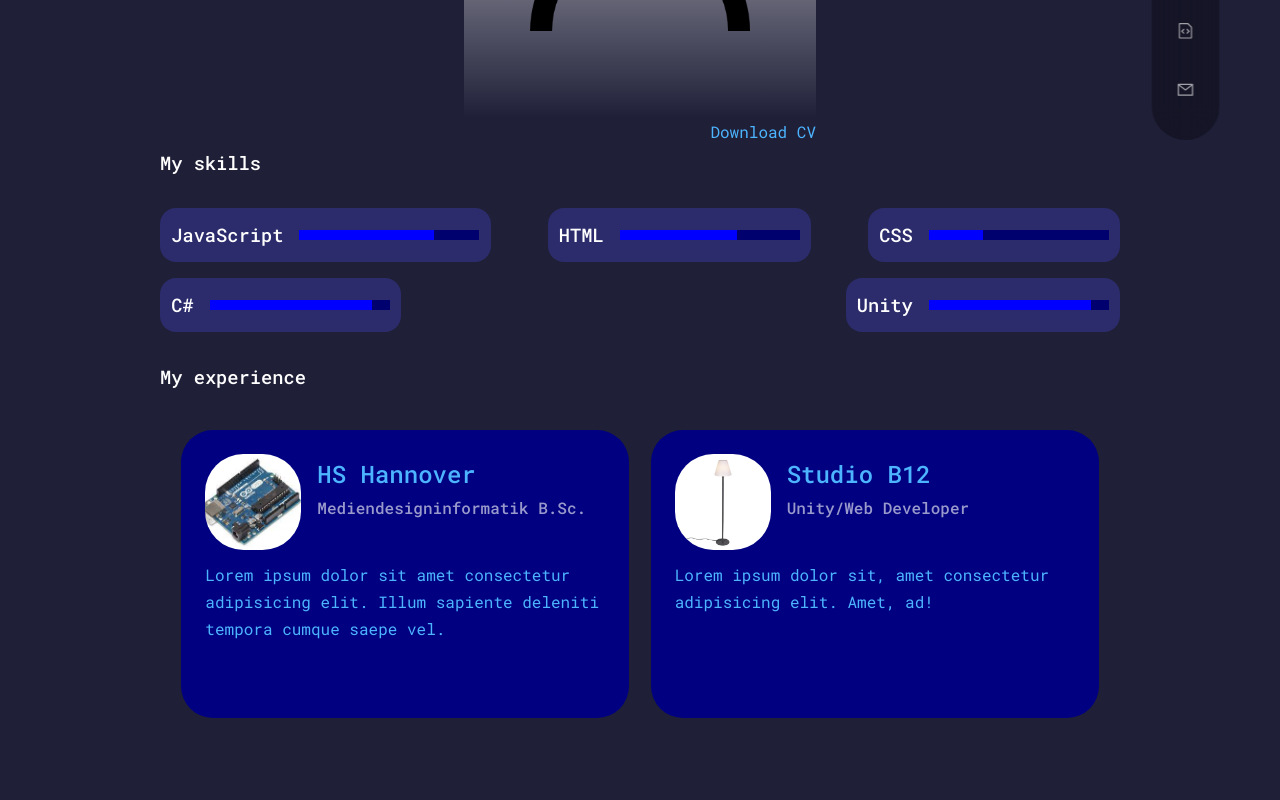
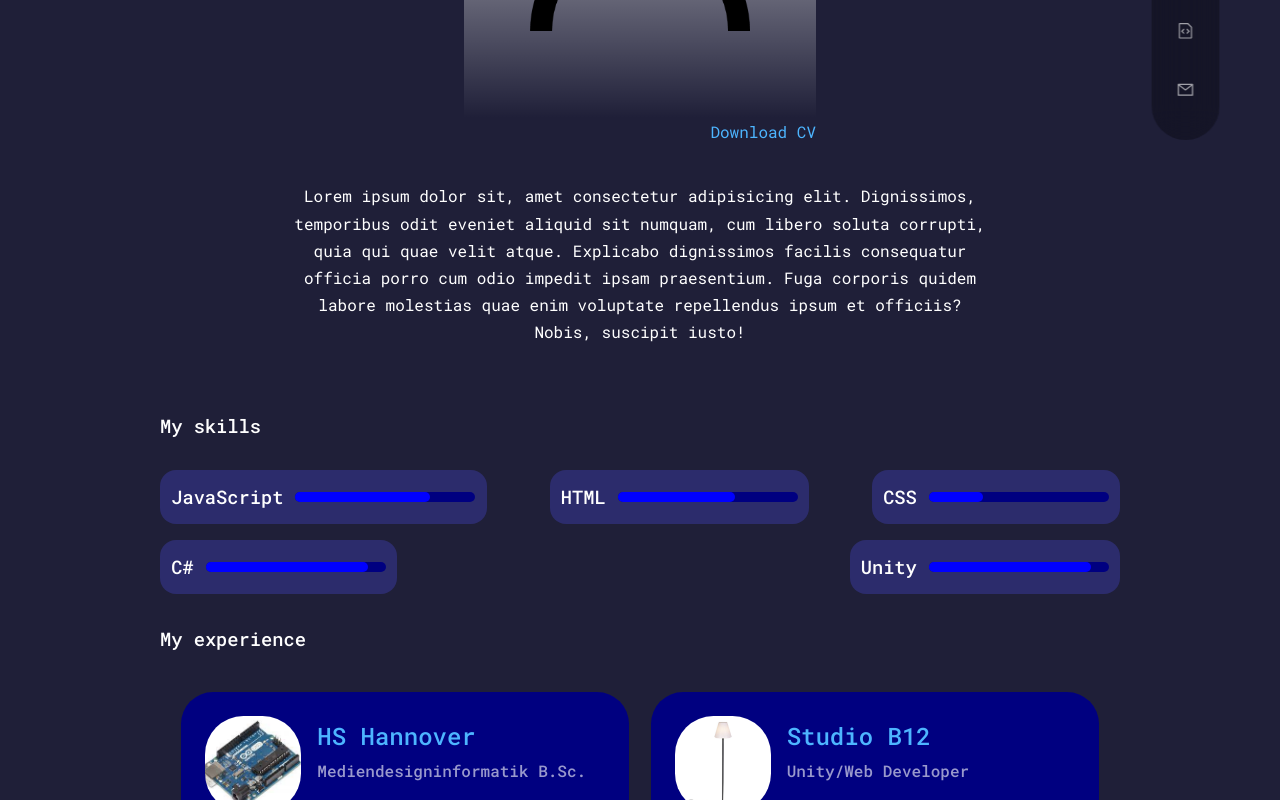
Before and after one commit to RegitGit/react-portfolio, a React (Create React App) app: page / in a window 1280 px wide. Shown: the part 628-1428 px from the top of the page. Built offline with nearby package versions, Linux system fonts and the light colour scheme.

Commit message:
about css + text

```diff
--- a/src/components/about/About.jsx
+++ b/src/components/about/About.jsx
@@ -56,12 +56,16 @@ const experienceData = [
 
 var firstTimeViewed = false;
 var firstTimeViewedEx = false;
+var firstTimeViewedSkills = false;
 
 const About = () => {
   const [ ref, inView, entry ] = useInView({
     rootMargin: "-250px",
   });
   const [ refEx, inViewEx, entryEx ] = useInView({
+    rootMargin: "-150px",
+  });
+  const [ refSkills, inViewSkills, entrySkills ] = useInView({
     rootMargin: "-150px",
   });
 
@@ -98,6 +102,17 @@ const About = () => {
     });
   }
 
+  if (inViewSkills && !firstTimeViewedSkills) {
+    firstTimeViewedSkills = true;
+
+    let children = entrySkills.target.children;
+    for (let i = 0; i < children.length; i++) {
+      const child = children[i];
+      const bg = child.querySelector(".skills__barFG");
+      bg.style.width = "100%";
+    }
+  }
+
   return (
     <section id='about'>
       <div className="image__container">
@@ -106,19 +121,26 @@ const About = () => {
           <a href={CV} download>Download CV</a>
         </div>
       </div>
+      <div className="about__aboutMeTextContainer">
+        <p className='about__aboutMeText'>
+          Lorem ipsum dolor sit, amet consectetur adipisicing elit. Dignissimos, temporibus odit eveniet aliquid sit numquam, cum libero soluta corrupti, quia qui quae velit atque. Explicabo dignissimos facilis consequatur officia porro cum odio impedit ipsam praesentium. Fuga corporis quidem labore molestias quae enim voluptate repellendus ipsum et officiis? Nobis, suscipit iusto!
+        </p>
+      </div>
       <div className='container'>
         <h3 ref={ref} className='typewriter typewriter-blink small-headline'></h3>
       </div>
-      <div className="skills__container container">
+      <div ref={refSkills} className="skills__container container">
       {
         skillsData.map(({id, name, percentage}) => {
           return (
             <div key={id} className="skills__skill">
                 <h3>{name}</h3>
-                <svg xmlns="http://www.w3.org/2000/svg" className='skills__fullBar'>
-                  <rect width={"180"} height={"10"} style={{fill:"rgb(0,0,111)"}}/>
-                  <rect width={percentage + "%"} height={"10"} style={{fill:"rgb(0,0,255)"}}/>
-                </svg>
+                <div className="skills__barContainer">
+                  <div className="skills__barBG"></div>
+                  <div className="skills_barFGContainer" style={{width:percentage + "%"}}>
+                    <div className="skills__barFG"></div>
+                  </div>
+                </div>
             </div>
           )
         })
--- a/src/components/about/about.css
+++ b/src/components/about/about.css
@@ -9,10 +9,21 @@
 
 .about__cta {
     padding-top: 2rem;
+    margin-bottom: 4rem;
 }
 
 .about__cta > a {
     float: right;
+}
+
+.about__aboutMeTextContainer {
+    width: 55%;
+    margin: 0 auto;
+}
+
+.about__aboutMeText {
+    text-align: center;
+    margin-bottom: 4rem;
 }
 
 .skills__container {
@@ -25,11 +36,15 @@
 .skills__skill {
     display: flex;
     align-items: center;
-    width: fit-content;
+    width: max-content;
     margin-top: 1rem;
     padding: 0.7rem;
     border-radius: 1rem 1rem;
     background: var(--color-bg-variant);
+}
+
+.skills__skill > h3 {
+    padding-right: 12px;
 }
 
 .skills__fullBar {
@@ -42,6 +57,35 @@
     height: 10px;
     width: 0px;
     transition: var(--transition);
+}
+
+.skills__barContainer {
+    width: 180px;
+    height: 10px;
+    position: relative;
+
+}
+
+.skills__barBG {
+    background: navy;
+    width: 100%;
+    height: 100%;
+    position: absolute;
+    border-radius: 5px;
+}
+
+.skills_barFGContainer {
+    position: absolute;
+    height: 100%;
+    border-radius: 5px;
+}
+
+.skills__barFG {
+    background: blue;
+    height: 100%;
+    width: 0%;
+    border-radius: 5px;
+    transition: all 1s ease-out;
 }
 
 .experiences__container {
```
